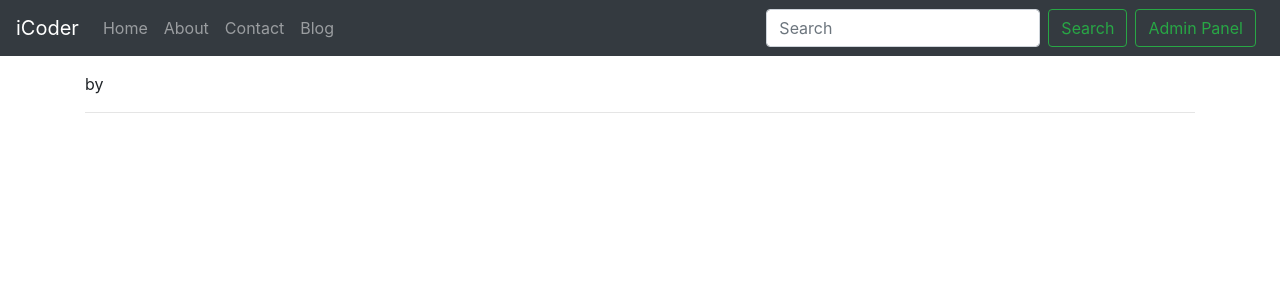
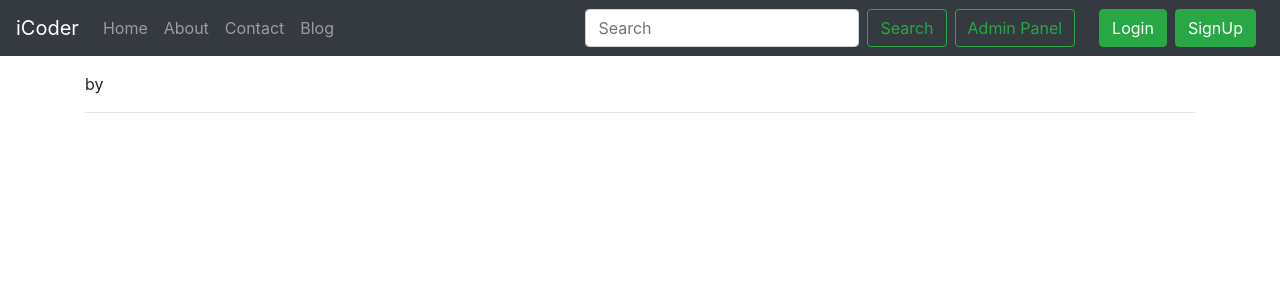
Before and after one commit to swarajmutalik/Django-Code-With-Harry, a Django app: page /1 in a window 1280 px wide. Shown: the top 300 px of the page. Run offline with Django 4.2, Linux system fonts and the light colour scheme; some libraries are stand-ins or nearby versions.

Commit message:
Update base.html

```diff
--- a/iCoder/iCoder/templates/base.html
+++ b/iCoder/iCoder/templates/base.html
@@ -22,25 +22,39 @@
 
     <div class="collapse navbar-collapse" id="navbarSupportedContent">
         <ul class="navbar-nav mr-auto">
-            <li class="nav-item {% block homeactive %} {% endblock homeactive %}">
+            <li class="nav-item {% block homeactive %}  {% endblock homeactive %}">
                 <a class="nav-link" href="/">Home <span class="sr-only">(current)</span></a>
             </li>
-            <li class="nav-item {% block aboutactive %} {% endblock aboutactive %}">
+            <li class="nav-item {% block aboutactive %}  {% endblock aboutactive %}">
                 <a class="nav-link" href="/about">About</a>
             </li>
-            <li class="nav-item {% block contactactive %} {% endblock contactactive %}">
+            <li class="nav-item {% block contactactive %}  {% endblock contactactive %} ">
                 <a class="nav-link" href="/contact">Contact</a>
             </li>
-            <li class="nav-item {% block blogactive %} {% endblock blogactive %}">
+            <li class="nav-item {% block blogactive %}  {% endblock blogactive %} ">
                 <a class="nav-link" href="/blog">Blog</a>
             </li>
+
         </ul>
-        <form method="get" action="/search" class="form-inline my-2 my-lg-0">
+        <form method="get" action="/search" class="form-inline my-2 my-lg-0 mx-3">
             <input class="form-control mr-sm-2" type="search" placeholder="Search" aria-label="Search" name="query"
-                   id="search">
-            <button class="btn btn-outline-success my-2 my-sm-0" type="submit">Search</button>
+                   id="query">
+            <button class="btn btn-outline-success my-2 my-sm-0 " type="submit">Search</button>
+            <a href="/admin" role="button" target="_blank" class="btn btn-outline-success m-2 my-sm-0"> Admin Panel </a>
         </form>
-        <a href="/admin" role="button" target="_blank" class="btn btn-outline-success m-2 my-sm-0">Admin Panel</a>
+
+        <!-- Button to  trigger SignUp modal -->
+
+        <!-- Button to  trigger Login modal -->
+        <button type="button" class="btn btn-success mr-2" data-toggle="modal" data-target="#loginModal">
+            Login
+        </button>
+
+        <button type="button" class="btn btn-success mr-2" data-toggle="modal" data-target="#signupModal">
+            SignUp
+        </button>
+
+
     </div>
 </nav>
 {% for message in messages %}
@@ -52,7 +66,91 @@
 </div>
 {% endfor %}
 
+
+<!-- SignUp Modal -->
+<div class="modal fade" id="signupModal" tabindex="-1" aria-labelledby="signupModal" aria-hidden="true">
+    <div class="modal-dialog">
+        <div class="modal-content">
+            <div class="modal-header">
+                <h5 class="modal-title" id="signupModalTitle">SignUp Here</h5>
+                <button type="button" class="close" data-dismiss="modal" aria-label="Close">
+                    <span aria-hidden="true">&times;</span>
+                </button>
+            </div>
+            <div class="modal-body">
+                <form action="/signup" method='post'>
+                    <div class="form-group">
+                        <label for="username">Username</label>
+                        <input type="text" class="form-control" id="username" name="username"
+                               placeholder="Choose a unique username">
+                    </div>
+                    <div class="form-group">
+                        <label for="fname">First Name</label>
+                        <input type="text" class="form-control" id="fname" name="fname"
+                               placeholder="Enter Your First Name">
+                    </div>
+                    <div class="form-group">
+                        <label for="lname">Last Name</label>
+                        <input type="text" class="form-control" id="lname" name="lname"
+                               placeholder="Enter Your Last Name">
+                    </div>
+                    <div class="form-group">
+                        <label for="email">Email address</label>
+                        <input type="email" class="form-control" id="email" name="email" placeholder="name@example.com">
+                    </div>
+                    <div class="form-group">
+                        <label for="pass1">Choose a password</label>
+                        <input type="password" class="form-control" id="pass1" name="pass1"
+                               placeholder="Choose Your Password">
+                    </div>
+                    <div class="form-group">
+                        <label for="pass2">Confirm Password</label>
+                        <input type="password" class="form-control" id="pass2" name="pass2"
+                               placeholder="Enter your password again">
+                    </div>
+
+
+                    {% csrf_token %}
+                    <button type="submit" class="btn btn-primary">Submit</button>
+                </form>
+            </div>
+            <div class="modal-footer">
+            </div>
+        </div>
+    </div>
+</div>
+
+
 {% block body %} {% endblock body %}
+
+<!-- Login Modal -->
+<div class="modal fade" id="loginModal" tabindex="-1" aria-labelledby="loginModal" aria-hidden="true">
+    <div class="modal-dialog">
+        <div class="modal-content">
+            <div class="modal-header">
+                <h5 class="modal-title" id="loginModalTitle">Login Here</h5>
+                <button type="button" class="close" data-dismiss="modal" aria-label="Close">
+                    <span aria-hidden="true">&times;</span>
+                </button>
+            </div>
+            <div class="modal-body">
+                <form>
+                    <div class="form-group">
+                        <label for="username">Username</label>
+                        <input type="text" class="form-control" id="loginusername" name="loginusername"
+                               placeholder="Choose a unique username">
+                    </div>
+                    <div class="form-group">
+                        <label for="pass">Enter your password </label>
+                        <input type="password" class="form-control" id="pass" name="pass"
+                               placeholder="Enter your password ">
+                    </div>
+
+                    <button type="submit" class="btn btn-primary">Submit</button>
+                </form>
+            </div>
+            <div class="modal-footer">
+            </div>
 
             <!-- Optional JavaScript -->
             <!-- jQuery first, then Popper.js, then Bootstrap JS -->
```
Lines whose indentation alone changed are shown as unchanged.
